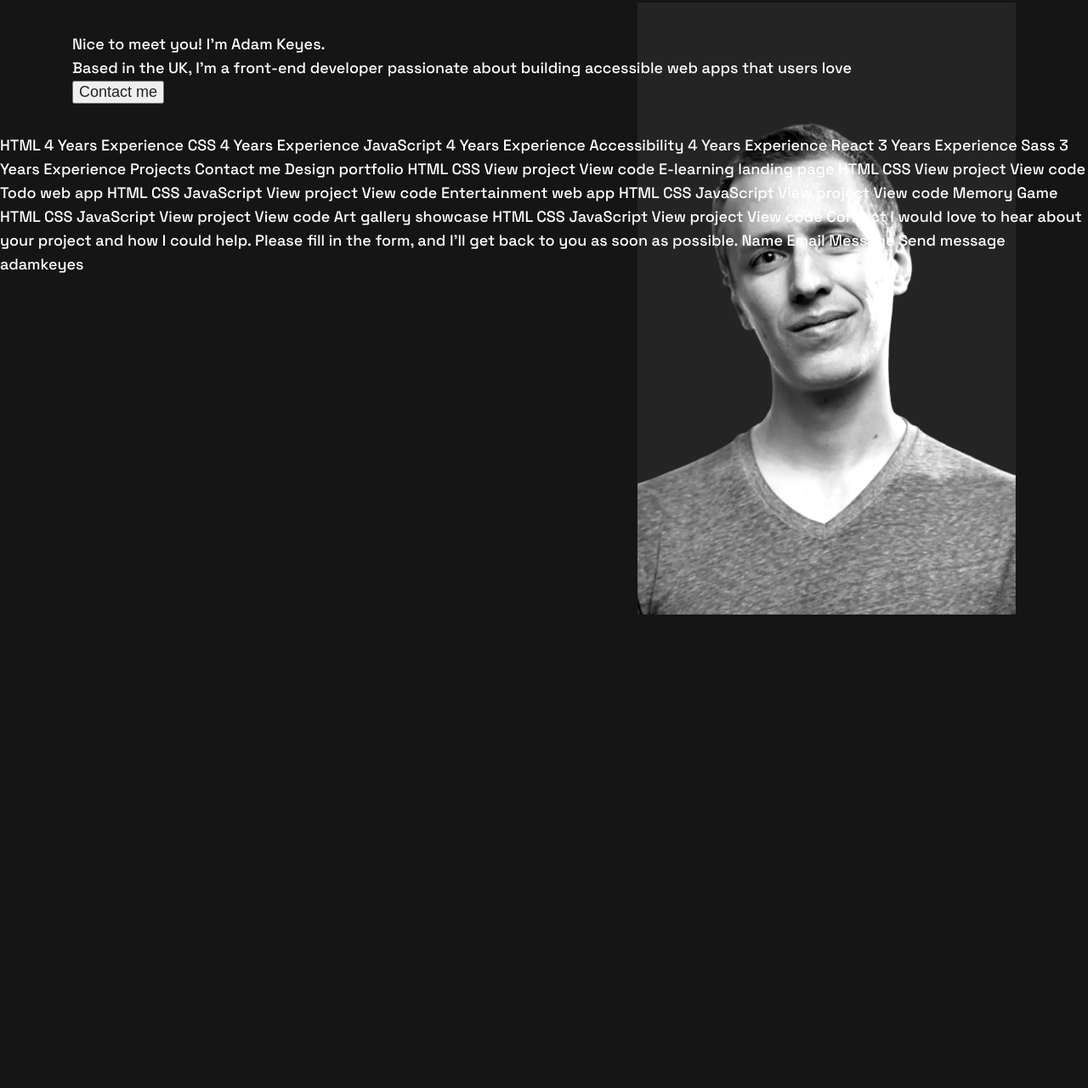
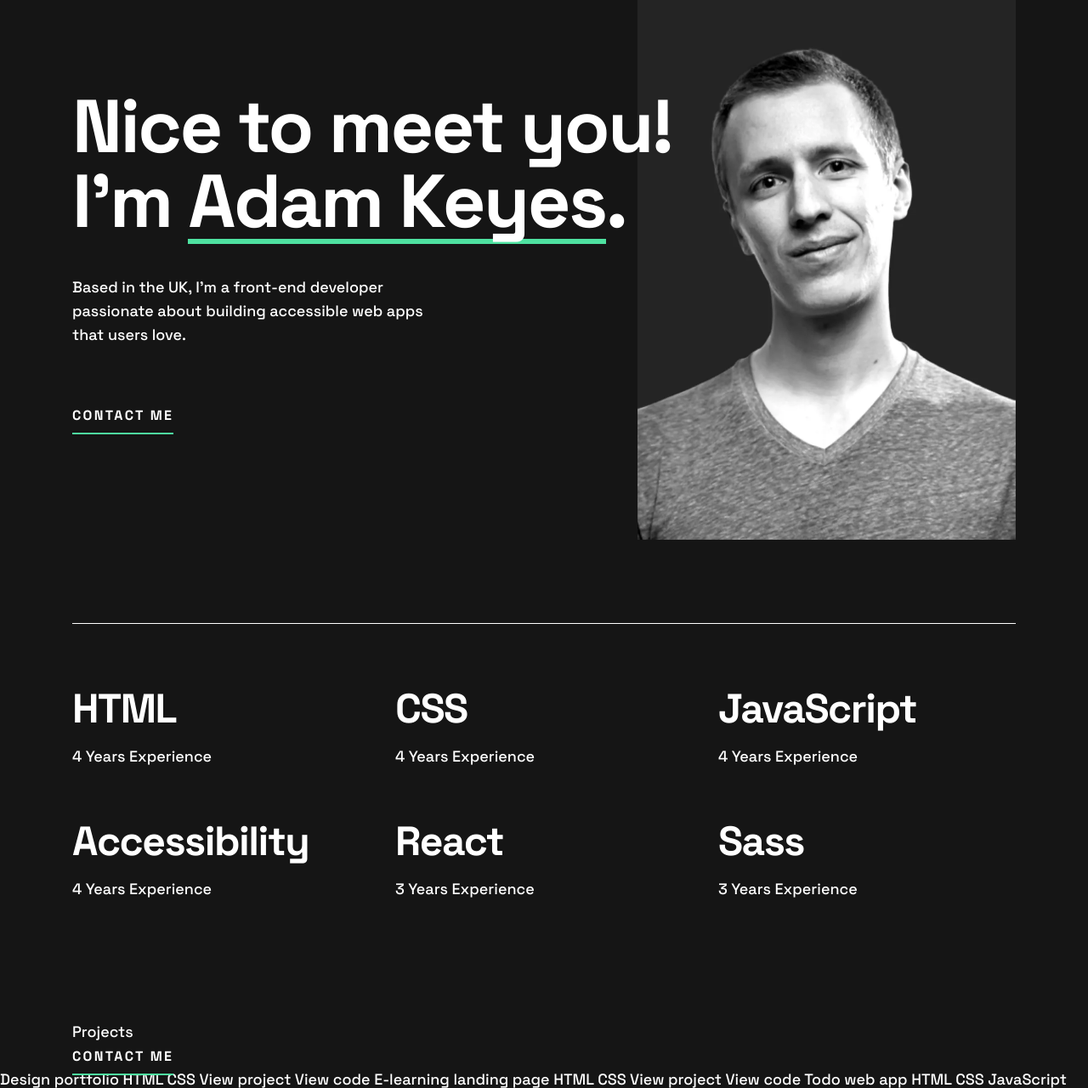
Before and after one commit to DHolets99/SinglePage-Portfolio, a plain HTML site: page starter-code/index.html in a window 1280 px wide. Shown: the part 95-1375 px from the top of the page at 85% size. Before the commit the page ends 818 px from the top, so only its background shows below. Drawn offline with Linux system fonts and the light colour scheme.

Commit message:
feat: implement intro section feat: implement skills section

```diff
--- a/starter-code/assets/style.scss
+++ b/starter-code/assets/style.scss
@@ -55,15 +55,34 @@ body {
     @include body;
 }
 
+a {
+    text-decoration: none;
+    color: inherit;
+    font-family: Space Grotesk;
+    font-size: 16px;
+    font-weight: 700;
+    line-height: 26px;
+    letter-spacing: 2.2857143878936768px;
+    text-align: left;
+    text-transform: uppercase;
+    padding-bottom: 10px;
+    border-bottom: 2px solid $green;
+    transition: all 0.2s linear;
+}
+
+a:hover {
+    color: $green;
+}
+
 .wrapper {
     margin: 0 auto;
     max-width: 1110px;
     position: relative;
-    padding: 35px 0;
 }
 
 .header__wrapper {
     width: 100%;
+    padding: 35px 0;
     @include flex_row;
 }
 
@@ -73,11 +92,61 @@ body {
     margin-right: 30px;
 }
 
-.main__pic {
+.intro {
+    margin-bottom: 231px;
+}
+
+.intro__title {
+    @include heading_xl;
+    max-width: 710px;
+    margin-top: 92px;
+    margin-bottom: 43px;
+
+    span {
+        position: relative;
+    }
+
+    span::before {
+        display: block;
+        content: '';
+        width: 492px;
+        height: 6px;
+        background-color: $green;
+        position: absolute;
+        right: 0;
+        bottom: 6px;
+        z-index: -1;
+    }
+}
+
+.intro__subtitle {
+    @include body;
+    max-width: 445px;
+    margin-bottom: 66px;
+}
+
+.intro__pic {
     position: absolute;
     right: 0;
-    top: 0;
+    top: -190px;
     width: 445px;
     height: 720px;
     z-index: -1;
 }
+
+.skills {
+    margin-bottom: 140px;
+}
+
+.skills__list {
+    border-top: 1px solid $white;
+    padding-top: 72px;
+    display: grid;
+    grid-template-columns: repeat(3, 1fr);
+    gap: 58px 30px;
+}
+
+.skills__name {
+    @include heading_l;
+    margin-bottom: 14px;
+}
--- a/starter-code/index.html
+++ b/starter-code/index.html
@@ -35,45 +35,56 @@
   </header>
 
   <main class="main">
-    <div class="wrapper">
-      <h1 class="main__title">Nice to meet you! I'm <span> Adam Keyes.</span></h1>
-      <h3 class="main__subtitle">  Based in the UK, I'm a front-end developer passionate about
-      building accessible web apps that users love
-      </h3>
-      <button type="button" class="main__button">Contact me</button>
-      <img src="./assets/images/image-profile-desktop.webp" alt="image-profile-desktop" class="main__pic">
-    </div>
+
+    <section class="intro">
+      <div class="wrapper">
+        <h1 class="intro__title">Nice to meet you! I'm <span> Adam Keyes</span>.</h1>
+        <h3 class="intro__subtitle">  Based in the UK, I'm a front-end developer passionate about
+        building accessible web apps that users love.
+        </h3>
+        <a href="!#" class="intro__link">Contact me</a>
+        <img src="./assets/images/image-profile-desktop.webp" alt="image-profile-desktop" class="intro__pic">
+      </div>
+    </section>
+
+    <section class="skills">
+      <div class="wrapper">
+        <div class="skills__list">
+          <div class="skills__item">
+            <h2 class="skills__name">HTML</h2>
+            <p class="skills__period">4 Years Experience</p>
+          </div>
+          <div class="skills__item">
+            <h2 class="skills__name">CSS</h2>
+            <p class="skills__period">4 Years Experience</p>
+          </div>
+          <div class="skills__item">
+            <h2 class="skills__name">JavaScript</h2>
+            <p class="skills__period">4 Years Experience</p>
+          </div>
+          <div class="skills__item">
+            <h2 class="skills__name">Accessibility</h2>
+            <p class="skills__period">4 Years Experience</p>
+          </div>
+          <div class="skills__item">
+            <h2 class="skills__name">React</h2>
+            <p class="skills__period">3 Years Experience</p>
+          </div>
+          <div class="skills__item">
+            <h2 class="skills__name">Sass</h2>
+            <p class="skills__period">3 Years Experience</p>
+          </div>
+        </div>
+      </div>
+    </section>
+
+    <section class="projects">
+      <div class="wrapper">
+        <h1 class="projects__title">Projects</h1>
+        <a href="!#" class="projects__link">Contact me</a>
+      </div>
+    </section>
   </main>
-
-
-
-
-
-
-
-
-
-  HTML
-  4 Years Experience
-
-  CSS
-  4 Years Experience
-
-  JavaScript
-  4 Years Experience
-
-  Accessibility
-  4 Years Experience
-
-  React
-  3 Years Experience
-
-  Sass
-  3 Years Experience
-
-  Projects
-
-  Contact me
 
   Design portfolio
   HTML CSS
```
Also changed, not shown: src/styles/style.css.
